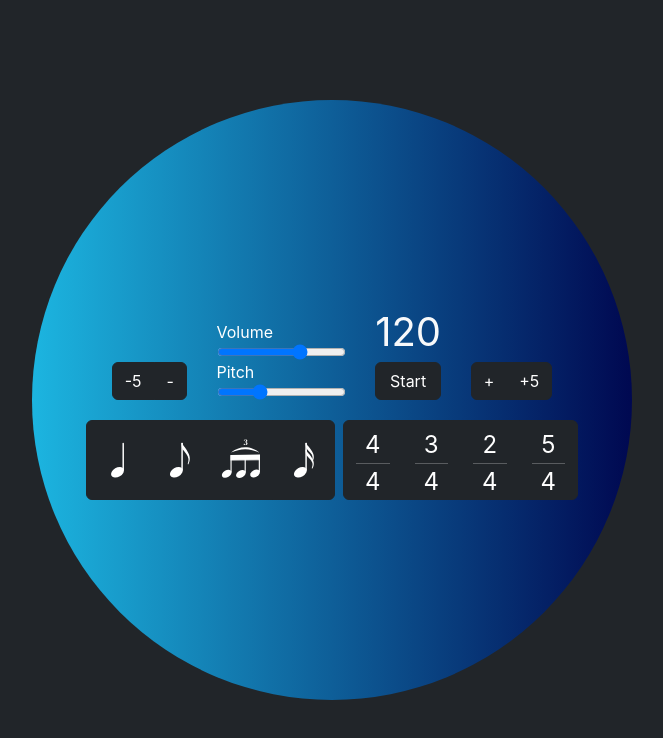
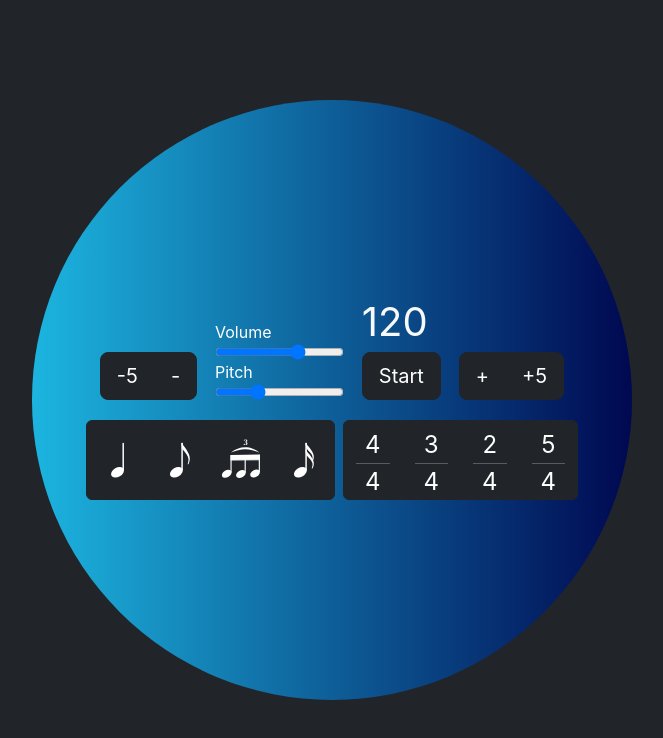
Before and after one commit to devbyjonah/metronome, a React (Create React App) app: page / in a window 1280 px wide. Shown: the top 738 px of the page, without its empty margins (308-971 px from the left). Built offline with nearby package versions, Linux system fonts and the light colour scheme.

Commit message:
increased size for buttons

```diff
--- a/src/components/TempoButton.js
+++ b/src/components/TempoButton.js
@@ -10,7 +10,12 @@ export default function TempoButton({ changeTempo, value }) {
 	}
 
 	return (
-		<Button variant="dark" onClick={changeTempo} value={value}>
+		<Button
+			className="btn-lg"
+			variant="dark"
+			onClick={changeTempo}
+			value={value}
+		>
 			{label}
 		</Button>
 	);
--- a/src/components/ToggleButton.js
+++ b/src/components/ToggleButton.js
@@ -2,7 +2,7 @@ import Button from "react-bootstrap/Button";
 
 export default function ToggleButton({ startStop, playing }) {
 	return (
-		<Button variant="dark" onClick={startStop}>
+		<Button className="btn-lg" variant="dark" onClick={startStop}>
 			{playing ? "Stop" : "Start"}
 		</Button>
 	);
```
